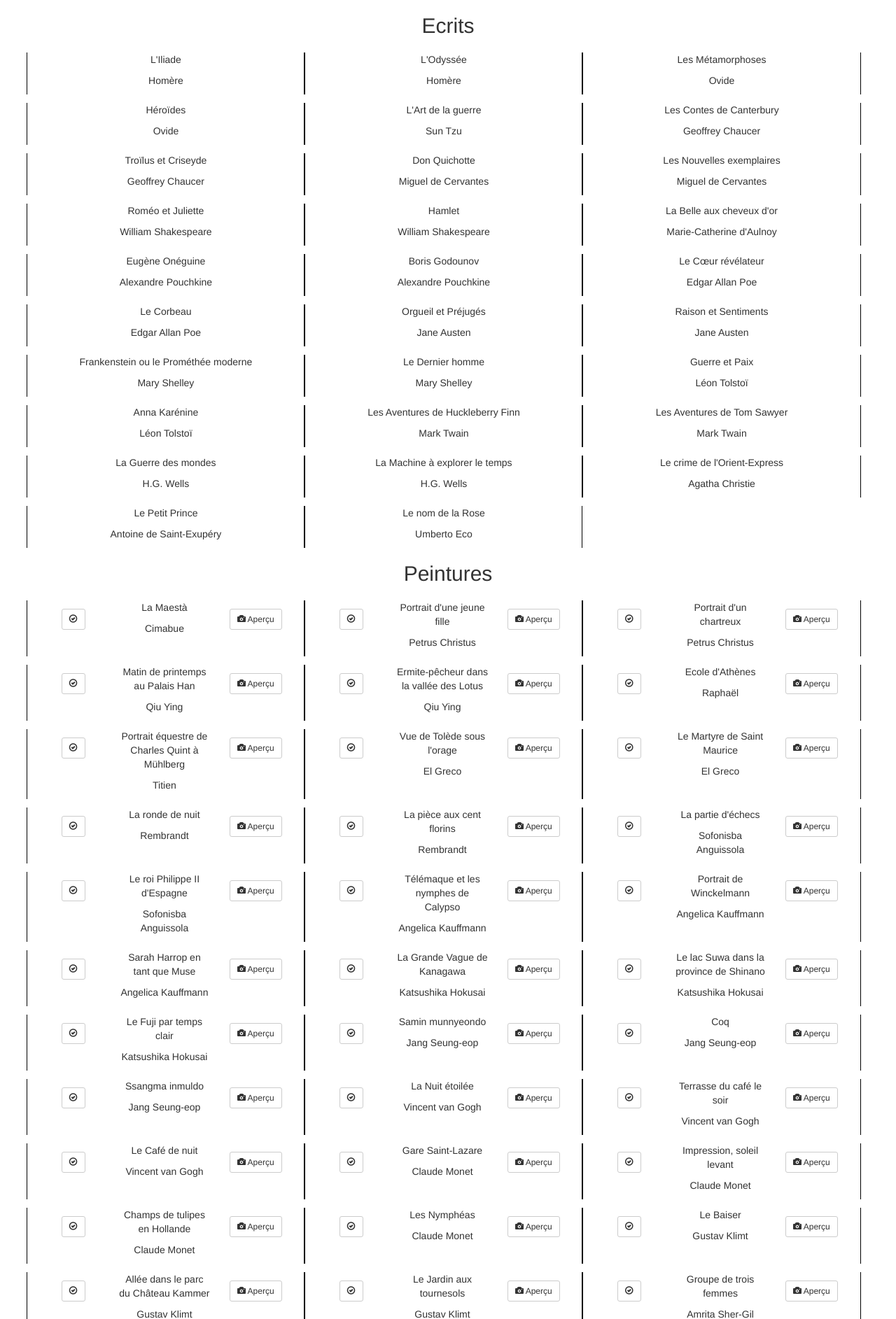
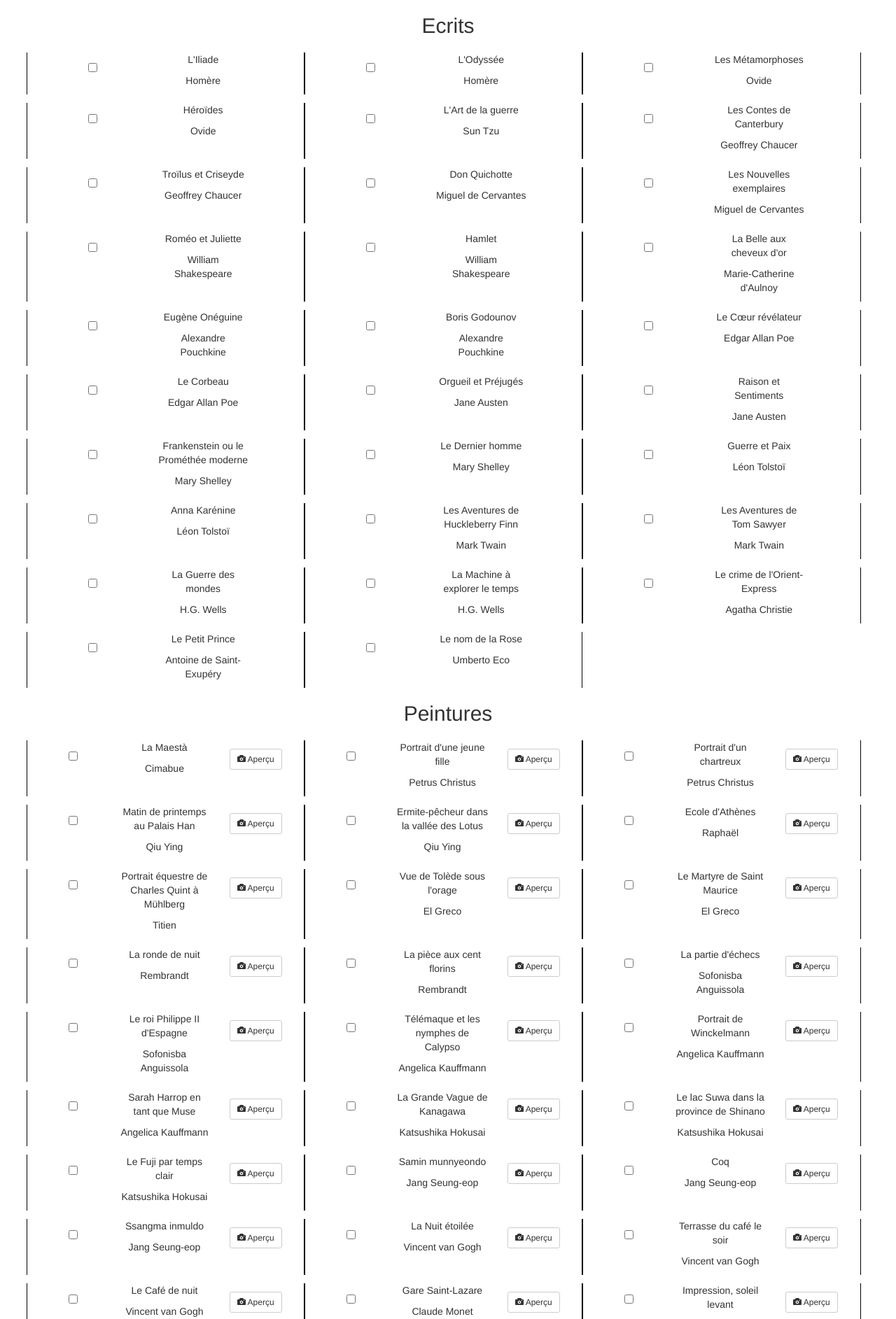
Before and after one commit to mtellene/ProjetMusee, a Flask app: page /itineraire in a window 1280 px wide. Shown: the part 100-1985 px from the top of the page at 70% size. Run offline with Flask 2, Linux system fonts and the light colour scheme; some libraries are stand-ins or nearby versions.

Commit message:
affichage ok

```diff
--- a/static/style.css
+++ b/static/style.css
@@ -66,14 +66,15 @@ a:visited, a:link {
   border-top: white;
   border-bottom: white;
   width: 33%;
-}
-
-.item-picture {
   display: flex;
 }
 
-.item-content {
+.item-picture, .item-without-picture {
   width: 33%;
+}
+
+.item-without-picture {
+  margin-left: 7%;
 }
 
 .selection, .photo {
--- a/templates/itineraire.html
+++ b/templates/itineraire.html
@@ -28,8 +28,13 @@
 			<section class="oeuvres-container">
         {% for ecrit in ecrits %}
           <div class="item">
+            <div class="selection item-without-picture">
+              <input class="check" type="checkbox" name="check" id="{{oeuvre}}" value="{{oeuvre}}">
+            </div>
+            <div class="text item-without-picture">
               <p> {{ecrit[2]}} </p>
               <p> {{ecrit[1]}} </p>
+            </div>
           </div>
         {% endfor %}
       </section>
@@ -37,17 +42,15 @@
       <h2> Peintures </h2>
 			<section class="oeuvres-container">
         {% for peinture in peintures %}
-          <div class="item item-picture">
-            <div class="selection item-content">
-              <button type="button" class="btn btn-default btn-sm">
-                <span class="glyphicon glyphicon-ok-circle"></span>
-              </button>
+          <div class="item">
+            <div class="selection item-picture">
+              <input class="check" type="checkbox" name="check" id="{{oeuvre}}" value="{{oeuvre}}">
             </div>
-            <div class="text item-content">
+            <div class="text item-picture">
               <p> {{peinture[2]}} </p>
               <p> {{peinture[1]}} </p>
             </div>
-            <div class="photo item-content">
+            <div class="photo item-picture">
               <button type="button" class="btn btn-default btn-sm" onclick=" window.open('{{peinture[4]}}','_blank')">
                 <span class="glyphicon glyphicon-camera"></span> Aperçu
               </button>
@@ -60,8 +63,18 @@
  			<section class="oeuvres-container">
         {% for sculpture in sculptures %}
           <div class="item">
+            <div class="selection item-picture">
+              <input class="check" type="checkbox" name="check" id="{{oeuvre}}" value="{{oeuvre}}">
+            </div>
+            <div class="text item-picture">
               <p> {{sculpture[2]}} </p>
               <p> {{sculpture[1]}} </p>
+            </div>
+            <div class="photo item-picture">
+              <button type="button" class="btn btn-default btn-sm" onclick=" window.open('{{sculpture[4]}}','_blank')">
+                <span class="glyphicon glyphicon-camera"></span> Aperçu
+              </button>
+            </div>
           </div>
         {% endfor %}
  		   </section>
@@ -70,8 +83,18 @@
  			 <section class="oeuvres-container">
         {% for artefact in artefacts %}
           <div class="item">
+            <div class="selection item-picture">
+              <input class="check" type="checkbox" name="check" id="{{oeuvre}}" value="{{oeuvre}}">
+            </div>
+            <div class="text item-picture">
               <p> {{artefact[2]}} </p>
               <p> {{artefact[1]}} </p>
+            </div>
+            <div class="photo item-picture">
+              <button type="button" class="btn btn-default btn-sm" onclick=" window.open('{{artefact[4]}}','_blank')">
+                <span class="glyphicon glyphicon-camera"></span> Aperçu
+              </button>
+            </div>
           </div>
         {% endfor %}
  	     </section>
```
Lines whose indentation alone changed are shown as unchanged.
